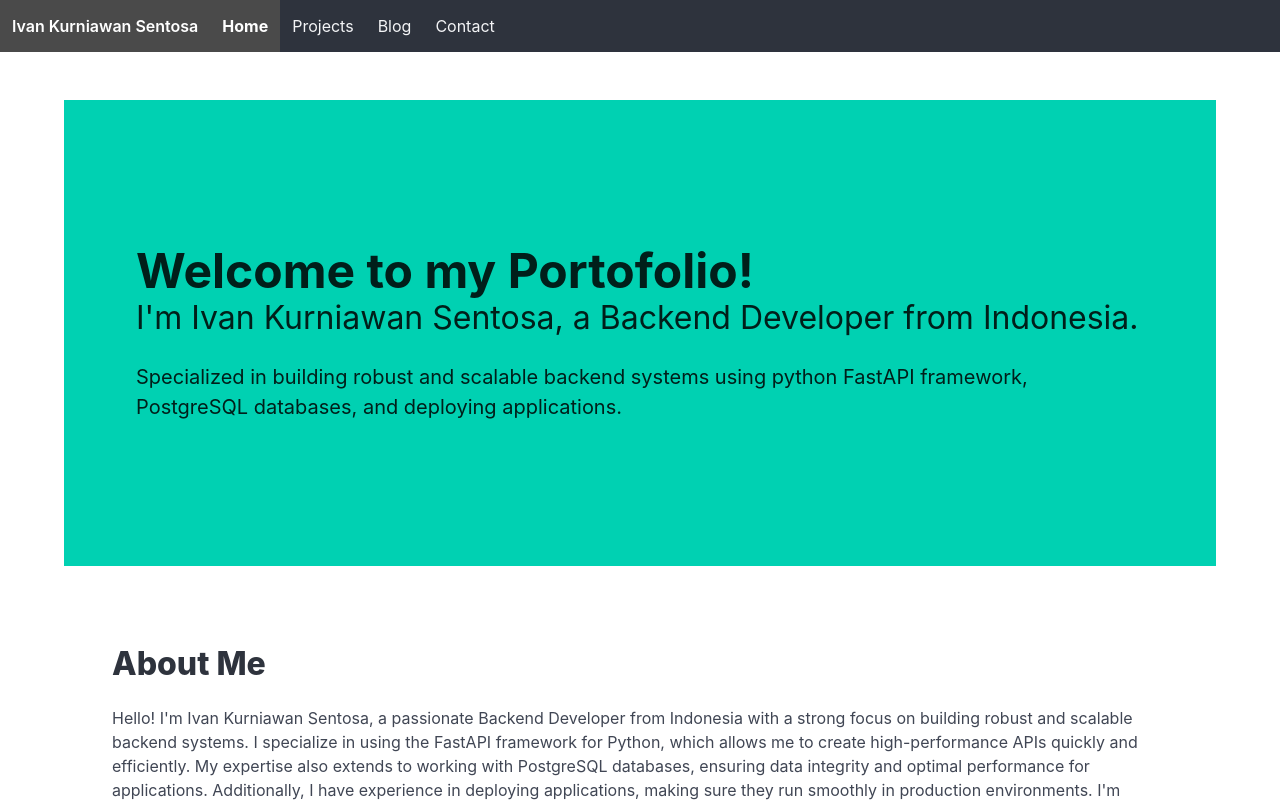
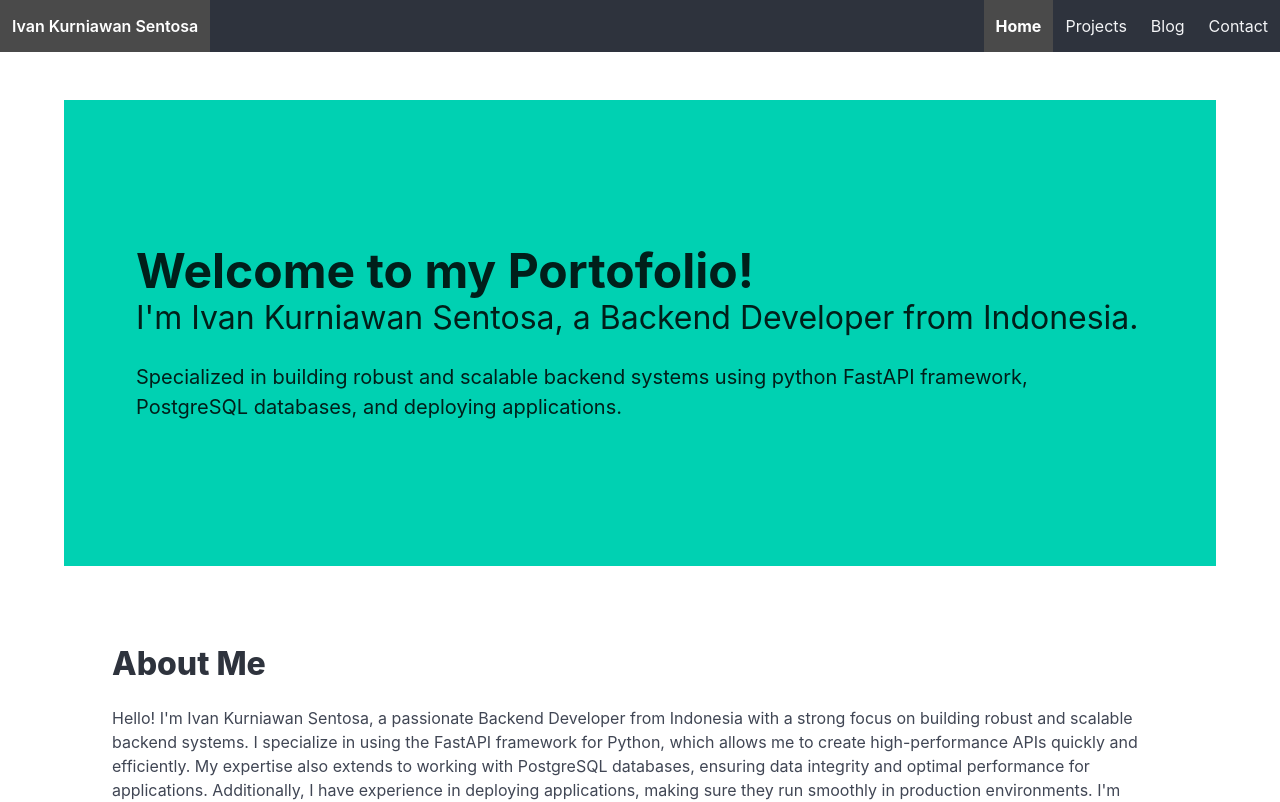
Before and after one commit to kurniawansivan/ivan-portofolio, a Vue app: page / in a window 1280 px wide. Shown: the top 802 px of the page. Built offline with nearby package versions, Linux system fonts and the light colour scheme.

Commit message:
fix: correct navbar structure by moving menu items to the end

```diff
--- a/src/App.vue
+++ b/src/App.vue
@@ -22,7 +22,7 @@ const isMenuOpen = ref(false)
       </div>
 
       <div class="navbar-menu" :class="{ 'is-active': isMenuOpen }">
-        <div class="navbar-start">
+        <div class="navbar-end">
           <RouterLink class="navbar-item" to="/" @click="isMenuOpen = false">
             Home
           </RouterLink>
```
